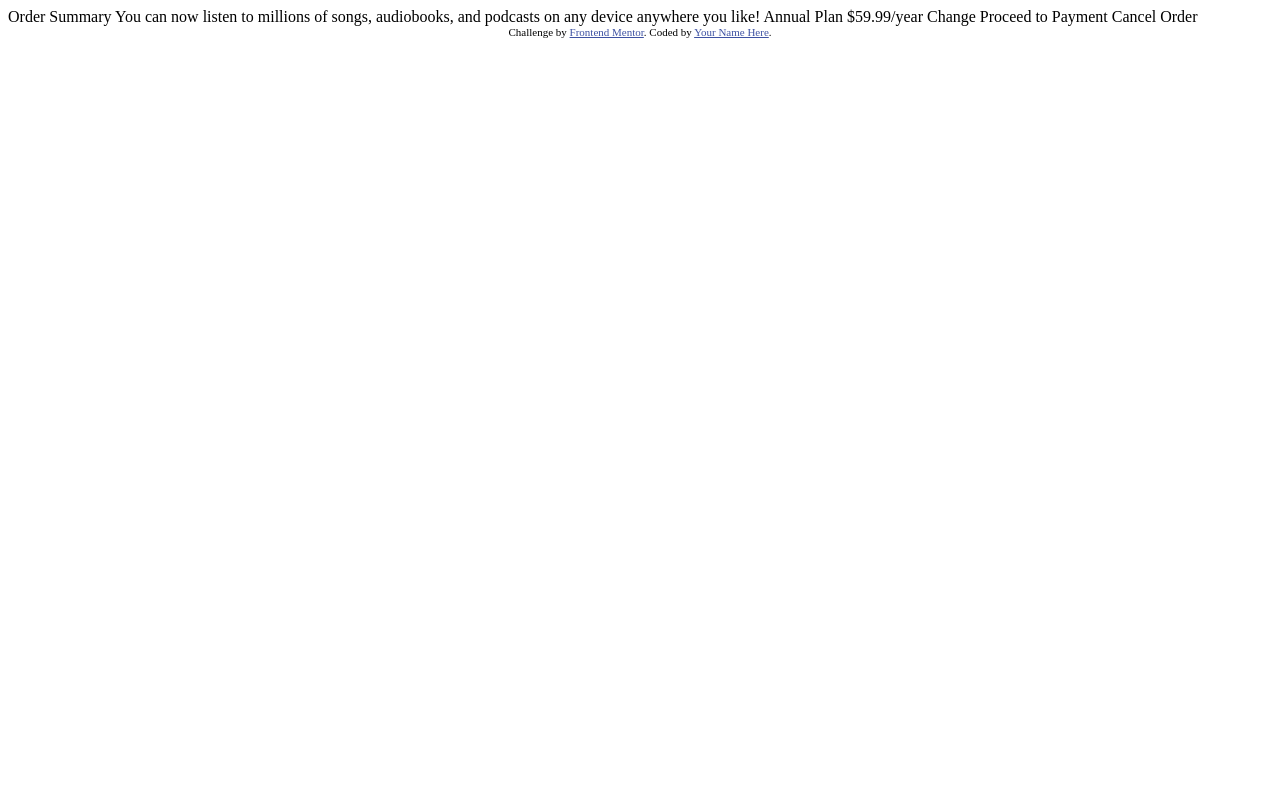
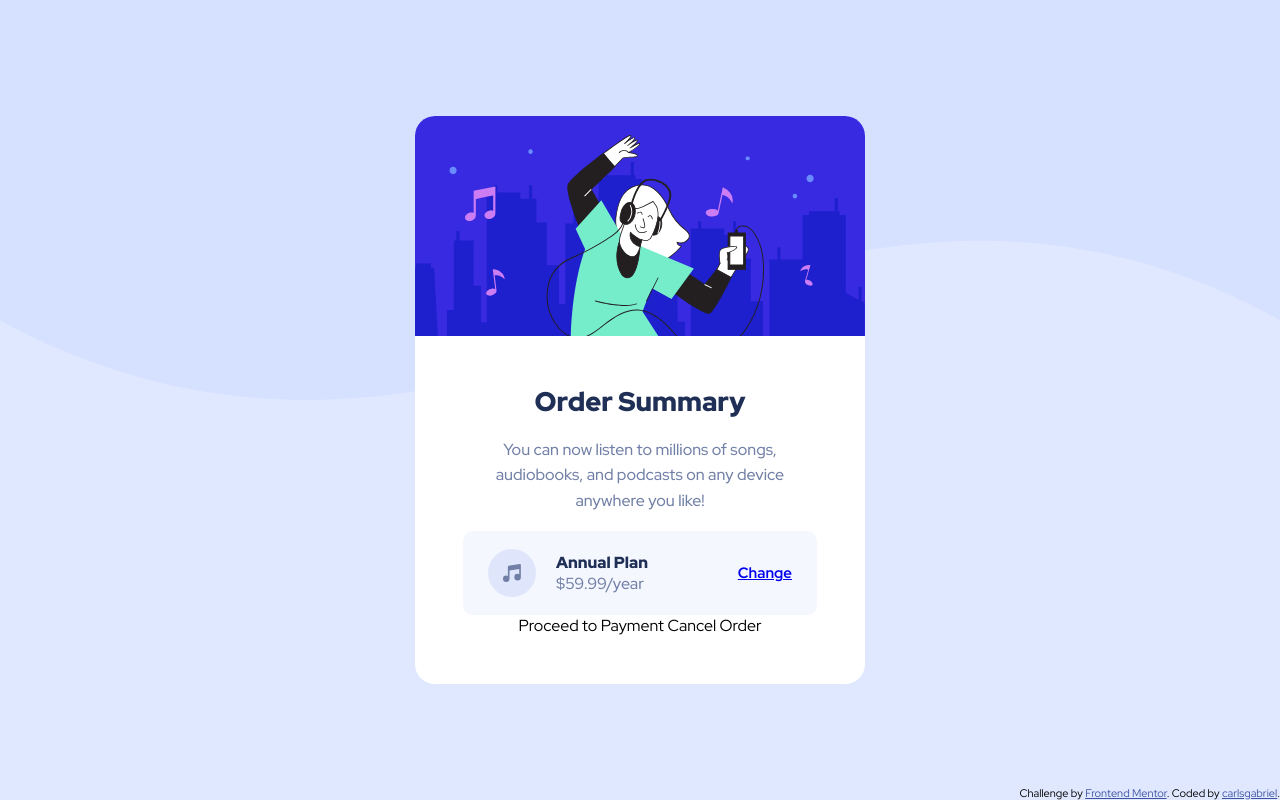
Before and after one commit to carlsgabriel/frontendMentorOrderSummaryComponent, a plain HTML site: page index.html in a window 1280 px wide. Drawn offline with Linux system fonts and the light colour scheme.

Commit message:
adding initial page structure and styling

```diff
--- a/index.html
+++ b/index.html
@@ -26,23 +26,53 @@
 
 <body>
 
-  Order Summary
+  <main>
 
-  You can now listen to millions of songs, audiobooks, and podcasts on any
-  device anywhere you like!
+    <div class="main-container">
 
-  Annual Plan
-  $59.99/year
+      <div class="img">
+        <img src="images/illustration-hero.svg" alt="">
+      </div>
 
-  Change
+      <div class="main-container-content">
 
-  Proceed to Payment
-  Cancel Order
+        <div class="content-h1">
+          <h1>Order Summary</h1>
+        </div>
+
+        <div class="content-p">
+          <p>You can now listen to millions of songs, audiobooks, and podcasts on any
+            device anywhere you like!</p>
+        </div>
+
+        <div class="content-plan">
+          <div class="plan-container">
+            <div class="plan-icon">
+              <img src="images/icon-music.svg" alt="">
+            </div>
+            <div class="plan-flex">
+              <div class="plan-price">
+                <span class="price-text">Annual Plan</span>
+                <span class="price-price">$59.99/year</span>
+              </div>
+              <div class="plan-link">
+                <a href="#">Change</a>
+              </div>
+            </div>
+          </div>
+        </div>
+
+        Proceed to Payment
+        Cancel Order
+      </div>
+    </div>
+  </main>
 
   <div class="attribution">
     Challenge by <a href="https://www.frontendmentor.io?ref=challenge" target="_blank">Frontend Mentor</a>.
-    Coded by <a href="#">Your Name Here</a>.
+    Coded by <a href="https://www.frontendmentor.io/profile/carlsgabriel">carlsgabriel</a>.
   </div>
+
 </body>
 
 </html>
--- a/style.css
+++ b/style.css
@@ -1 +1,110 @@
 @import url('https://fonts.googleapis.com/css2?family=Red+Hat+Display:ital,wght@0,300..900;1,300..900&display=swap');
+
+*{
+    margin: 0px;
+    padding: 0px;
+    box-sizing: border-box;
+}
+
+body{
+    height: 100vh;
+    background-image: url('images/pattern-background-desktop.svg');
+    background-position: top;
+    background-repeat: no-repeat;
+    background-size: 100% 50%;
+    background-color: hsl(225, 100%, 94%);
+    display: flex;
+    justify-content: center;
+    align-items: center;
+    font-family: 'Red Hat Display';
+    position: relative;
+}
+
+main{
+    background-color: hsl(0, 0%, 100%);
+    max-width: 450px;
+    border-radius: 20px;
+}
+
+.img img{
+    display: block;
+    max-width: 100%;
+    border-top-left-radius: 20px;
+    border-top-right-radius: 20px;
+}
+
+.main-container-content{
+    padding: 48px;
+    display: flex;
+    flex-direction: column;
+    align-items: center;
+}
+
+.content-h1 h1{
+    font-size: 27px;
+    font-weight: 900;
+    color: hsl(223, 47%, 23%);
+}
+
+.content-p{
+    margin-top: 18px;
+}
+
+.content-p p{
+    font-weight: 500;
+    color: hsl(224, 23%, 55%);
+    line-height: 1.6;
+    text-align: center;
+}
+
+.content-plan{
+    width: 100%;
+    background-color: hsl(225, 100%, 98%);
+    border-radius: 10px;
+    margin-top: 18px;
+}
+
+.plan-container{
+    padding: 18px 25px;
+    display: flex;
+    align-items: center;
+}
+
+.plan-icon{
+    display: flex;
+    align-items: center;
+}
+
+.plan-flex{
+    display: flex;
+    flex: 1;
+    justify-content: space-between;
+    align-items: center;
+}
+
+.plan-price{
+    display: flex;
+    flex-direction: column;
+    margin-left: 20px;
+}
+
+.price-text{
+    color: hsl(223, 47%, 23%);
+    font-weight: 900;
+}
+
+.price-price{
+    color: hsl(224, 23%, 55%);
+    font-weight: 500;
+}
+
+.plan-link{
+    font-size: 15px;
+    font-weight: 700;
+}
+
+.attribution{
+    position: absolute;
+    bottom: 0;
+    right: 0;
+}
```
